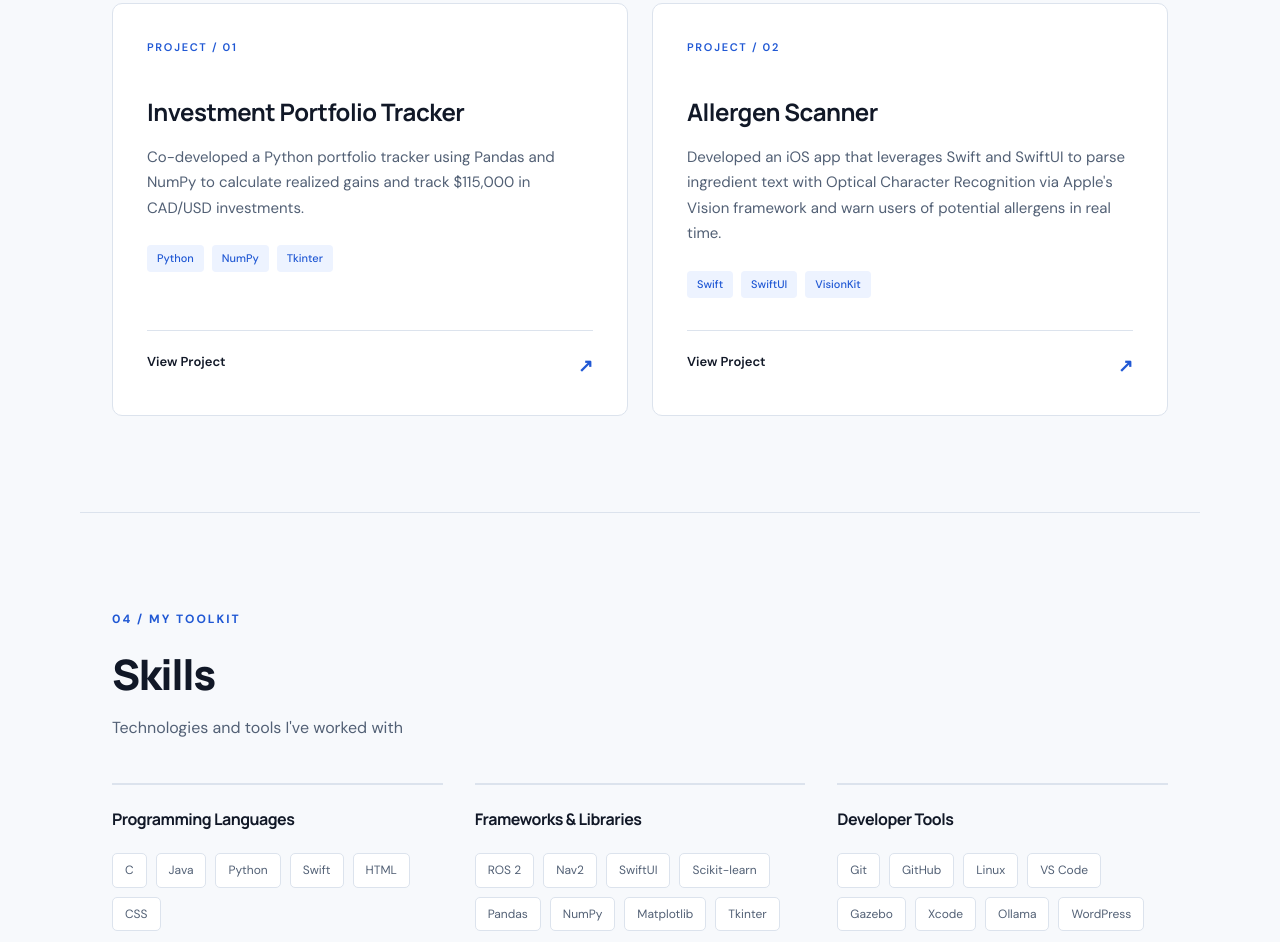
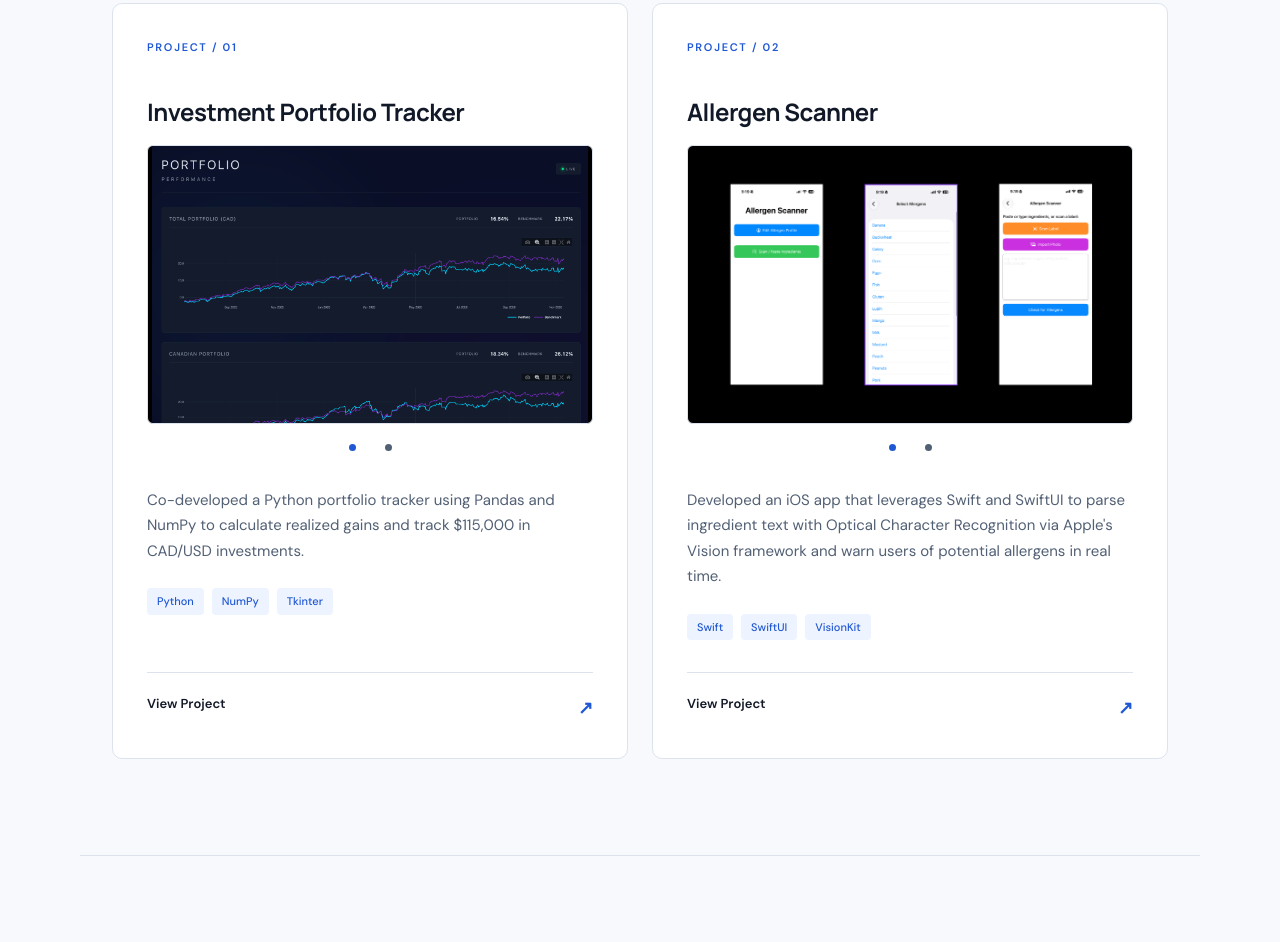
Before and after one commit to byeung1/personal-portfolio, a plain HTML site: page index.html in a window 1280 px wide. Shown: the part 2759-3701 px from the top of the page. Drawn offline with Linux system fonts and the light colour scheme.

Commit message:
Added images to the project section

```diff
--- a/css/projects.css
+++ b/css/projects.css
@@ -10,3 +10,14 @@
 .project-card a::after { content: '↗'; color: var(--accent); font-size: 18px; }
 .project-card a:hover { color: var(--accent); }
 @media (max-width: 700px) { .projects-container { grid-template-columns: 1fr; } .project-card { padding: 26px; } }
+
+.project-gallery { margin-bottom: 24px; min-width: 0; }
+.project-slides { aspect-ratio: 16 / 10; overflow: hidden; border: 1px solid var(--line); border-radius: 6px; background: #000; display: grid; place-items: center; }
+.project-slides img { display: block; width: 100%; height: 100%; min-height: 0; object-fit: contain; }
+.project-slides img[hidden] { display: none; }
+.gallery-controls { display: flex; justify-content: center; align-items: center; gap: 4px; margin-top: 8px; }
+.gallery-controls button { border: 0; background: transparent; color: var(--muted); cursor: pointer; font: inherit; font-size: 11px; min-width: 32px; min-height: 32px; border-radius: 4px; }
+.gallery-dot { position: relative; font-size: 0 !important; }
+.gallery-dot::after { content: ''; display: block; width: 7px; height: 7px; margin: auto; border-radius: 50%; background: var(--muted); }
+.gallery-dot[aria-pressed="true"]::after { background: var(--accent); }
+.gallery-controls button:hover { color: var(--accent); background: var(--soft); }
--- a/index.html
+++ b/index.html
@@ -24,6 +24,7 @@
         <link rel="stylesheet" href="css/footer.css">
 
         <script src="js/nav.js" defer></script>
+        <script src="js/projects.js" defer></script>
 
     </head>
 
@@ -204,6 +205,17 @@
                     <article class="project-card">
                         <h3>Investment Portfolio Tracker</h3>
 
+                        <div class="project-gallery" role="group" aria-label="Investment Portfolio Tracker screenshots">
+                            <div class="project-slides">
+                                <img src="assets/projects/Investment%20Tracker/Screenshot%202026-11-13%20at%208.28.30%E2%80%AFPM.png" alt="Investment Portfolio Tracker — screenshot 1" width="2902" height="1840" loading="lazy" decoding="async">
+                                <img src="assets/projects/Investment%20Tracker/Screenshot%202026-11-13%20at%208.30.50%E2%80%AFPM.png" alt="Investment Portfolio Tracker — screenshot 2" width="2912" height="1838" loading="lazy" decoding="async" hidden>
+                            </div>
+                            <div class="gallery-controls">
+                                <button type="button" class="gallery-dot" aria-label="Show screenshot 1" aria-pressed="true">1</button>
+                                <button type="button" class="gallery-dot" aria-label="Show screenshot 2" aria-pressed="false">2</button>
+                            </div>
+                        </div>
+
                         <p>
                             Co-developed a Python portfolio tracker using Pandas and NumPy to calculate
                             realized gains and track $115,000 in CAD/USD investments.
@@ -224,6 +236,17 @@
 
                     <article class="project-card">
                         <h3>Allergen Scanner</h3>
+
+                        <div class="project-gallery" role="group" aria-label="Allergen Scanner screenshots">
+                            <div class="project-slides">
+                                <img src="assets/projects/Allergen%20Scanner/Screenshot%202026-11-13%20at%209.55.49%E2%80%AFPM.png" alt="Allergen Scanner — screenshot 1" width="1956" height="1090" loading="lazy" decoding="async">
+                                <img src="assets/projects/Allergen%20Scanner/Screenshot%202026-11-13%20at%209.56.05%E2%80%AFPM.png" alt="Allergen Scanner — screenshot 2" width="1956" height="1098" loading="lazy" decoding="async" hidden>
+                            </div>
+                            <div class="gallery-controls">
+                                <button type="button" class="gallery-dot" aria-label="Show screenshot 1" aria-pressed="true">1</button>
+                                <button type="button" class="gallery-dot" aria-label="Show screenshot 2" aria-pressed="false">2</button>
+                            </div>
+                        </div>
 
                         <p>
                             Developed an iOS app that leverages Swift and SwiftUI to parse
--- /dev/null
+++ b/js/projects.js
@@ -0,0 +1,11 @@
+document.querySelectorAll(".project-gallery").forEach((gallery) => {
+    const images = [...gallery.querySelectorAll("img")];
+    const dots = [...gallery.querySelectorAll(".gallery-dot")];
+
+    dots.forEach((dot, index) => {
+        dot.addEventListener("click", () => {
+            images.forEach((image, i) => { image.hidden = i !== index; });
+            dots.forEach((button, i) => button.setAttribute("aria-pressed", String(i === index)));
+        });
+    });
+});
```
Also changed, not shown: assets/projects/Allergen Scanner/Screenshot 2026-11-13 at 9.55.49 PM.png (added), assets/projects/Allergen Scanner/Screenshot 2026-11-13 at 9.56.05 PM.png (added), assets/projects/Investment Tracker/Screenshot 2026-11-13 at 8.28.30 PM.png (added), assets/projects/Investment Tracker/Screenshot 2026-11-13 at 8.30.50 PM.png (added).
